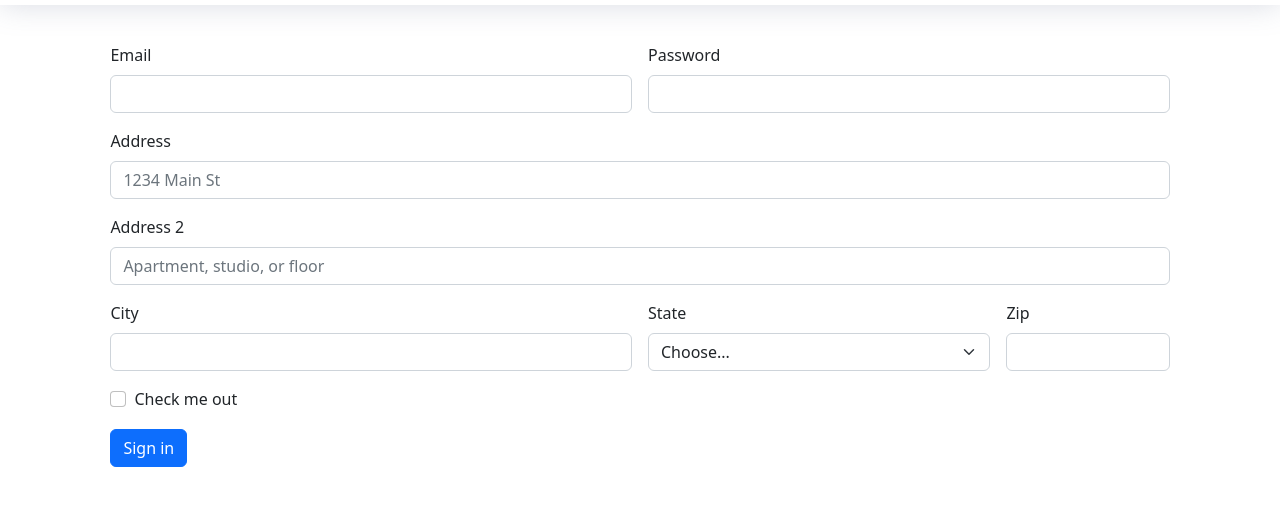
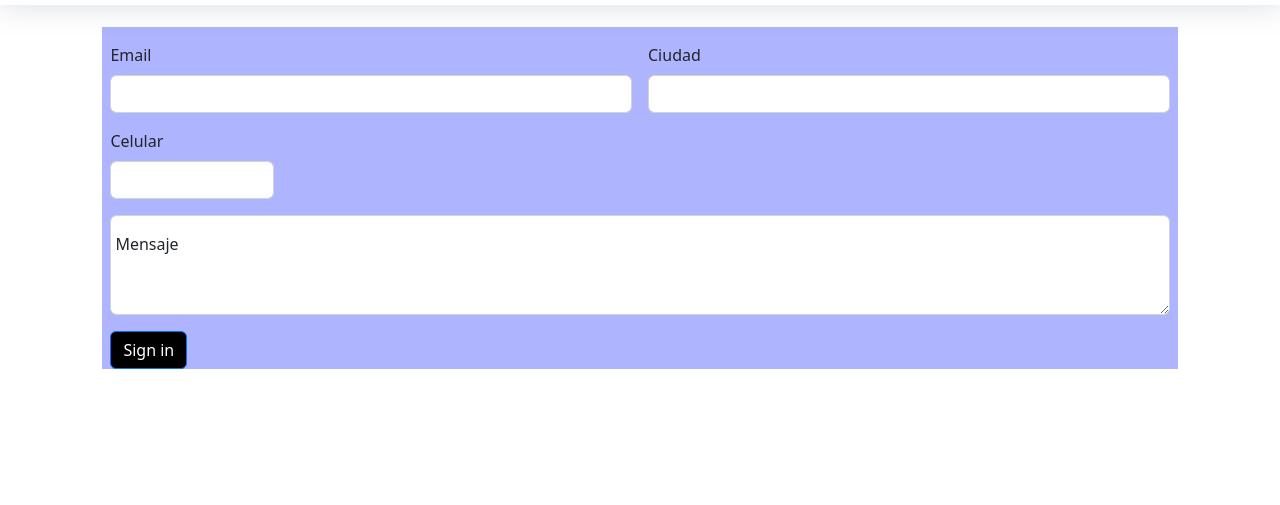
Before and after one commit to Antonellanava/mi_repositor, a plain HTML site: page contacto.html in a window 1280 px wide. Shown: the part 75-580 px from the top of the page. Drawn offline with nearby package versions, Linux system fonts and the light colour scheme.

Commit message:
modificanco formulario en contacto

```diff
--- a/contacto.html
+++ b/contacto.html
@@ -45,42 +45,19 @@
         <input type="email" class="form-control" id="inputEmail4">
       </div>
       <div class="col-md-6 col-sm-6 col-lg-6 col-xl-6">
-        <label for="inputPassword4" class="form-label">Password</label>
-        <input type="password" class="form-control" id="inputPassword4">
+        <label for="inputCity" class="form-label">Ciudad</label>
+        <input type="text" class="form-control" id="inputCity">
+      </div>
+      <div class="col-md-2 col-sm-2 col-lg-2 col-xl-2">
+        <label for="inputZip" class="form-label">Celular</label>
+        <input type="text" class="form-control" id="inputZip">
+      </div>
+      <div class="form-floating">
+        <textarea class="form-control" placeholder="Leave a comment here" id="floatingTextarea2" style="height: 100px"></textarea>
+        <label for="floatingTextarea2">Mensaje</label>
       </div>
       <div class="col-12 col-md-12 col-sm-12 col-lg-12 col-xl-12">
-        <label for="inputAddress" class="form-label">Address</label>
-        <input type="text" class="form-control" id="inputAddress" placeholder="1234 Main St">
-      </div>
-      <div class="col-12 col-md-12 col-sm-12 col-lg-12 col-xl-12">
-        <label for="inputAddress2" class="form-label">Address 2</label>
-        <input type="text" class="form-control" id="inputAddress2" placeholder="Apartment, studio, or floor">
-      </div>
-      <div class="col-md-6 col-sm-6 col-lg-6 col-xl-6">
-        <label for="inputCity" class="form-label">City</label>
-        <input type="text" class="form-control" id="inputCity">
-      </div>
-      <div class="col-md-4 col-sm-4 col-lg-4 col-xl-4">
-        <label for="inputState" class="form-label">State</label>
-        <select id="inputState" class="form-select">
-          <option selected>Choose...</option>
-          <option>...</option>
-        </select>
-      </div>
-      <div class="col-md-2 col-sm-2 col-lg-2 col-xl-2">
-        <label for="inputZip" class="form-label">Zip</label>
-        <input type="text" class="form-control" id="inputZip">
-      </div>
-      <div class="col-12 col-md-12 col-sm-12 col-lg-12 col-xl-12">
-        <div class="form-check">
-          <input class="form-check-input" type="checkbox" id="gridCheck">
-          <label class="form-check-label" for="gridCheck">
-            Check me out
-          </label>
-        </div>
-      </div>
-      <div class="col-12 col-md-12 col-sm-12 col-lg-12 col-xl-12">
-        <button type="submit" class="btn btn-primary">Sign in</button>
+        <button type="submit" class="btn btn-primary miboton">Sign in</button>
       </div>
     </form>
     <script src="https://cdn.jsdelivr.net/npm/bootstrap@5.2.2/dist/js/bootstrap.bundle.min.js" integrity="sha384-OERcA2EqjJCMA+/3y+gxIOqMEjwtxJY7qPCqsdltbNJuaOe923+mo//f6V8Qbsw3" crossorigin="anonymous"></script>
--- a/css/styles.css
+++ b/css/styles.css
@@ -82,5 +82,9 @@ h1{
   transform: scale(1.5);
 }
 .mi-form{
+    background-color: #AFB4FF ;
     margin: 08%;
 }
+.miboton{
+    background-color: #000000;
+}
```
